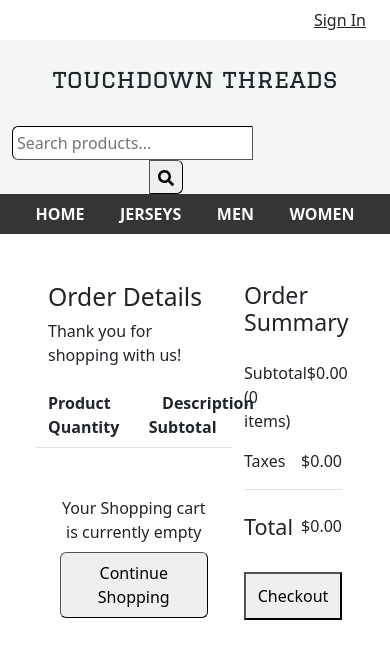
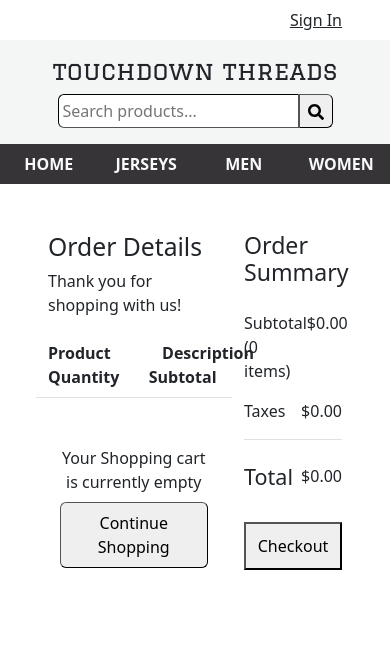
Before and after one commit to aaronsoukaphay/Final-Project, a React (Vite) app in the folder client/: page /cart in a window 390 px wide. Shown: the top 658 px of the page. Built offline with nearby package versions, Linux system fonts and the light colour scheme.

Commit message:
made header mobile friendly

```diff
--- a/client/src/Header.css
+++ b/client/src/Header.css
@@ -1,6 +1,10 @@
-.pageName {
+.bottomBannerName,
+.topBannerName {
   font-family: Graduate, serif;
-  font-size: 2rem;
+}
+
+.topBannerName {
+  font-size: 1rem;
 }
 
 .pageNameTop {
@@ -21,13 +25,19 @@
   font-size: 1rem;
 }
 
+.cart {
+  position: relative;
+}
+
 .cartNumber {
   position: absolute;
-  top: 1px;
-  right: 16px;
-  font-size: small;
+  bottom: 11px;
+  left: 10px;
+  font-size: 0.75rem;
   background-color: red;
   color: white;
-  width: 1.7%;
+  border-radius: 50%;
+  width: 1rem;
+  height: 1rem;
   text-align: center;
 }
--- a/client/src/Header.tsx
+++ b/client/src/Header.tsx
@@ -83,50 +83,32 @@ export default function Header() {
 
 function TopBanner({ team, handleAccount, quantity }) {
   return (
-    // <Row className="justify-content-end align-items-center py-2 mx-2">
-    //   {team && (
-    //     <Col>
-    //       <h2>touchdown threads</h2>
-    //     </Col>
-    //   )}
-    //   <Col xs={2} className="px-2 text-end">
-    //     <a href="#" onClick={handleAccount} className="text-dark">
-    //       <p className="m-0 account">
-    //         {localStorage.getItem('token') ? 'Sign Out' : 'Sign In'}
-    //       </p>
-    //     </a>
-    //   </Col>
-    //   {localStorage.getItem('token') && (
-    //     <Col xs={1} className="text-end">
-    //       <Link to={`/cart`}>
-    //         <BsCart style={{ color: 'black' }} className="cart" xs={15} />
-    //         <div className="cartNumber rounded-circle text-decoration-none">
-    //           {quantity > 0 && quantity}
-    //         </div>
-    //       </Link>
-    //     </Col>
-    //   )}
-    // </Row>
-
-    //not mobile friendly
-    <div className="d-flex align-items-center">
-      <div className="me-auto ps-4 pageName">{team && 'TOUCHDOWN THREADS'}</div>
-      <div className="p-2">
-        <a href="#" onClick={handleAccount} className="text-dark account px-3">
+    <Row
+      className="justify-content-between align-items-center py-2 mx-3"
+      md="auto">
+      <Col xs={7}>
+        {team && <h3 className="topBannerName my-0">TOUCHDOWN THREADS</h3>}
+      </Col>
+      <Col className="px-2 d-flex justify-content-end">
+        <a href="#" onClick={handleAccount} className="text-dark px-4">
+          <p className="m-0 account">
             {localStorage.getItem('token') ? 'Sign Out' : 'Sign In'}
+          </p>
         </a>
-      </div>
         {localStorage.getItem('token') && (
-        <div className="mx-4">
           <Link to={`/cart`}>
-            <BsCart style={{ color: 'black' }} className="cart" size={25} />
-            <div className="cartNumber rounded-circle text-decoration-none">
-              {quantity > 0 && quantity}
-            </div>
-          </Link>
+            <div className="cart">
+              <BsCart style={{ color: 'black' }} size={20} />
+              {quantity > 0 && (
+                <div className="cartNumber text-decoration-none">
+                  {quantity}
                 </div>
               )}
             </div>
+          </Link>
+        )}
+      </Col>
+    </Row>
   );
 }
 
@@ -135,22 +117,17 @@ function BottomBanner({ team, handleSubmit }) {
   return (
     <div style={{ backgroundColor: backgroundColor }}>
       <Container>
-        <Row className="d-flex align-items-center justify-content-between">
+        <Row
+          className="align-items-center py-3 justify-content-center justify-content-md-between"
+          md="auto">
+          <Col className="d-flex justify-content-center">
             {team ? (
-            <Col
-              className="pageName text-center py-2"
-              lg={3}
-              md={3}
-              sm={3}
-              xs={4}>
-              <img src={team.teamLogo} className="img-fluid w-75" />
+              <img src={team.teamLogo} className="img-fluid" width="50%" />
+            ) : (
+              <h2 className="bottomBannerName">touchdown threads</h2>
+            )}
           </Col>
-          ) : (
-            <Col className="pageName text-dark text-center py-4" lg={5}>
-              <h2>touchdown threads</h2>
-            </Col>
-          )}
-          <Col className="text-end" lg={4} md={5} sm={5} xs={6}>
+          <Col className="d-flex justify-content-center" xs={12}>
             <form onSubmit={handleSubmit}>
               <input
                 placeholder="Search products..."
@@ -173,17 +150,22 @@ function NavBar({ team }) {
   const navItems = ['home', 'jerseys', 'men', 'women'];
   const backgroundColor = team ? team.navColor : 'rgb(54,52,54)';
   return (
-    <div
-      className="d-flex py-2 navName text-uppercase justify-content-evenly align-items-center"
-      style={{ backgroundColor: backgroundColor }}>
+    <div style={{ backgroundColor: backgroundColor }}>
+      <Container>
+        <Row
+          className="py-2 navName text-uppercase justify-content-evenly align-items-center"
+          md="auto">
           {navItems.map((navItem, index) => (
+            <Col className="text-center" key={index}>
               <a
-          key={index}
                 href={navItem === 'home' ? '/' : `/catalog/${navItem}`}
                 className="text-decoration-none text-light">
                 {navItem}
               </a>
+            </Col>
           ))}
+        </Row>
+      </Container>
     </div>
   );
 }
```
Lines whose indentation alone changed are shown as unchanged.
